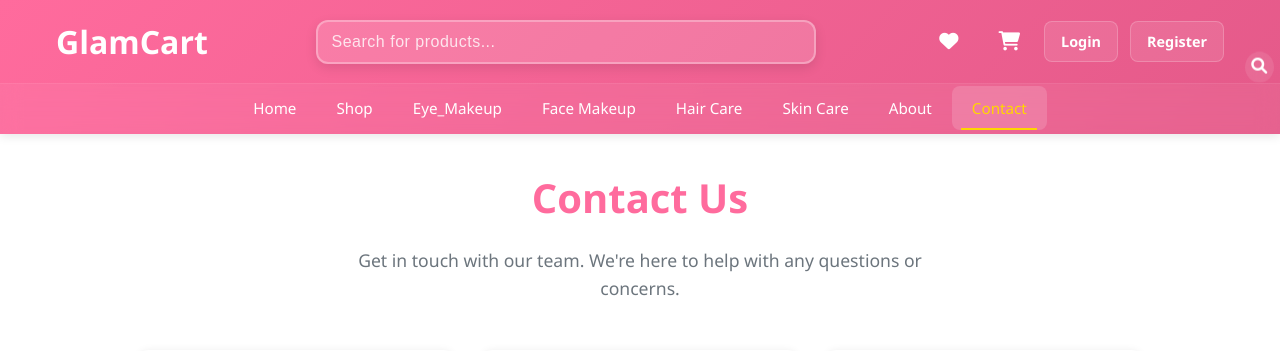
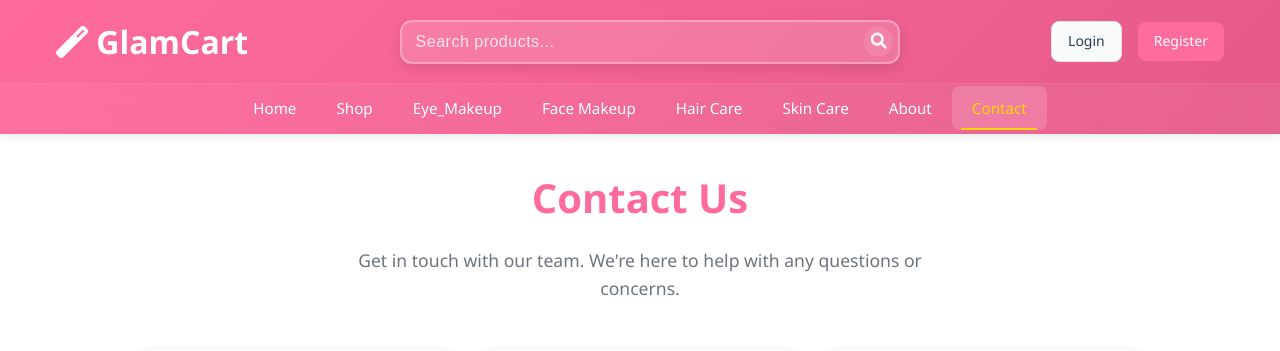
Before and after one commit to Fardin4585/GlamCart, a PHP site: page /GlamCart/contact.php in a window 1280 px wide. Shown: the top 351 px of the page. Run offline with PHP 8.4, Linux system fonts and the light colour scheme; data comes from the database, SQL or seed files in the repository.

Commit message:
some design changed

```diff
--- a/contact.php
+++ b/contact.php
@@ -76,40 +76,41 @@ if ($_SERVER['REQUEST_METHOD'] === 'POST') {
         <!-- Top Bar -->
         <div class="top-bar">
             <div class="top-bar-content">
-                <a href="index.php" class="logo">GlamCart</a>
+                <a href="index.php" class="logo">
+                    <i class="fas fa-magic"></i> GlamCart
+                </a>
 
-                <form class="search-form" method="GET" action="shop.php">
-                    <input type="text" name="search" class="search-input" placeholder="Search for products..." value="">
+                <!-- Search Bar -->
+                <form class="search-form" action="shop.php" method="GET">
+                    <div class="search-container">
+                        <input type="text" name="search" class="search-input" placeholder="Search products...">
                         <button type="submit" class="search-btn">
                             <i class="fas fa-search"></i>
                         </button>
+                    </div>
                 </form>
 
+                <!-- Top Bar Right Actions -->
                 <div class="top-bar-actions">
+                    <?php if (is_logged_in()): ?>
                         <a href="wishlist.php" class="wishlist-icon">
                             <i class="fas fa-heart"></i>
-                        <?php if (is_logged_in()): ?>
-                            <span class="wishlist-count"><?= getWishlistCountFromDB() ?></span>
-                        <?php endif; ?>
+                            <span class="wishlist-count"><?= isset($_SESSION['user_id']) ? getWishlistCountFromDB() : '0' ?></span>
                         </a>
-
                         <a href="cart.php" class="cart-icon">
                             <i class="fas fa-shopping-cart"></i>
-                        <?php if (is_logged_in()): ?>
-                            <span class="cart-count"><?= getCartCountFromDB() ?></span>
-                        <?php endif; ?>
+                            <span class="cart-count"><?= isset($_SESSION['user_id']) ? getCartCountFromDB() : '0' ?></span>
                         </a>
-
-                    <?php if (is_logged_in()): ?>
                         <div class="user-menu">
-                            <a href="profile.php" class="username-link"><?= htmlspecialchars($_SESSION['username'] ?? $_SESSION['user_f_name'] ?? 'User') ?></a>
+                            <a href="dashboard.php" class="username-link">
+                                <i class="fas fa-user"></i>
+                                <?= htmlspecialchars($_SESSION['user_f_name']) ?>
+                            </a>
                             <a href="logout.php" class="logout-link">Logout</a>
                         </div>
                     <?php else: ?>
-                        <div class="user-menu">
-                            <a href="login.php" class="username-link">Login</a>
-                            <a href="register.php" class="logout-link">Register</a>
-                        </div>
+                        <a href="login.php" class="btn btn-secondary btn-sm">Login</a>
+                        <a href="register.php" class="btn btn-primary btn-sm">Register</a>
                     <?php endif; ?>
                 </div>
             </div>
@@ -123,7 +124,7 @@ if ($_SERVER['REQUEST_METHOD'] === 'POST') {
                 </button>
 
                 <ul class="nav-menu">
-                    <li><a href="index.php">Home</a></li>
+                    <li><a href="index.php" >Home</a></li>
                     <li><a href="shop.php">Shop</a></li>
                     <?php foreach ($categories as $category): ?>
                         <li><a href="shop.php?category=<?= $category['category_id'] ?>"><?= htmlspecialchars($category['category_name']) ?></a></li>
```
Also changed, not shown: about.php (+19 -18 lines). Lines whose indentation alone changed are shown as unchanged.
